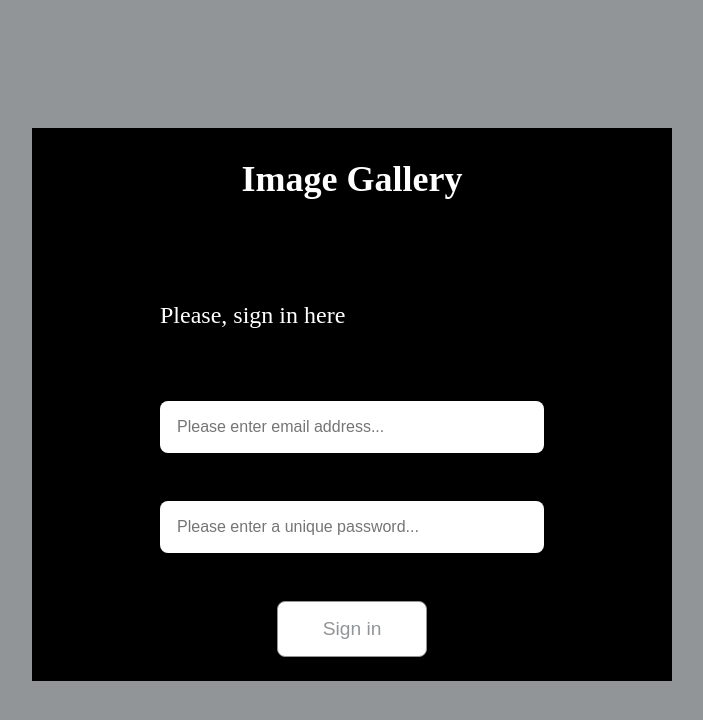
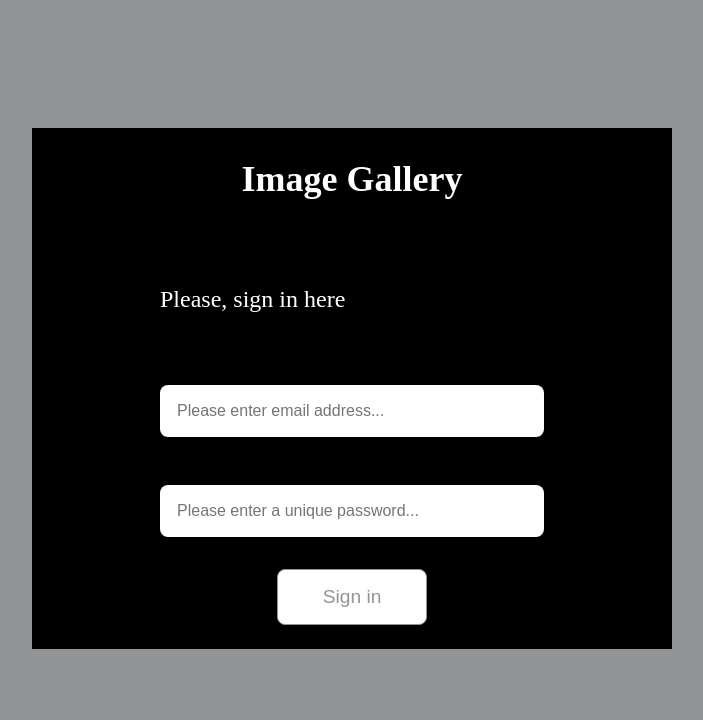
Before and after one commit to MUFTIATBAKARE/galleria-, a React (Vite) app: page / in a window 1280 px wide. Shown: the top 720 px of the page, without its empty margins (288-991 px from the left). Built offline with nearby package versions, Linux system fonts and the light colour scheme; no server answers; the HTML template or start-up script is replaced by a standard one.

Commit message:
feat: input field flaw

```diff
--- a/src/App.css
+++ b/src/App.css
@@ -138,7 +138,7 @@ li:active {
     flex-direction: column;
     align-items: center;
     justify-content: center;
-    gap: 48px;
+    gap: 32px;
     margin: 48px auto;
     position: absolute;
     background-color: #000;
@@ -172,7 +172,7 @@ li:active {
     flex-direction: column;
     align-items: center;
     justify-content: center;
-    gap: 48px;
+    gap: 32px;
     margin: 48px auto;
     position: absolute;
     background-color: #000;
```
